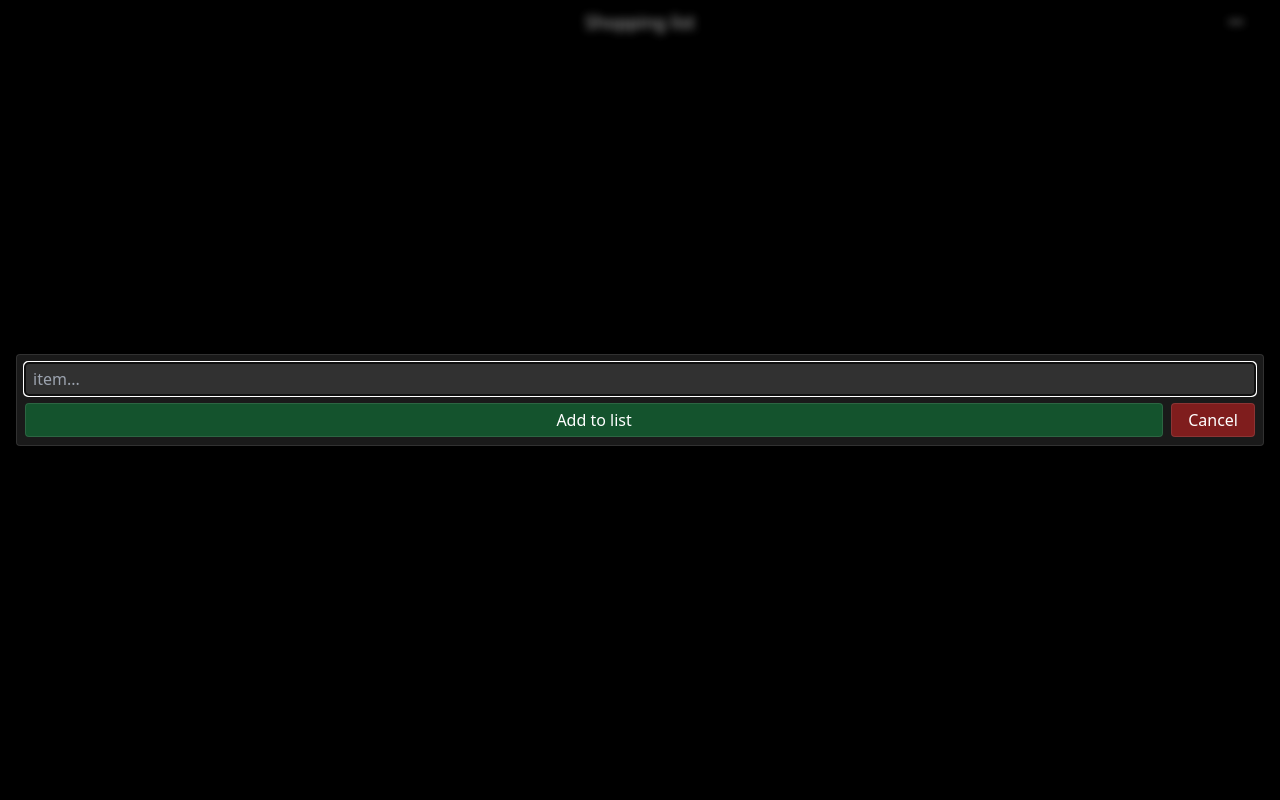
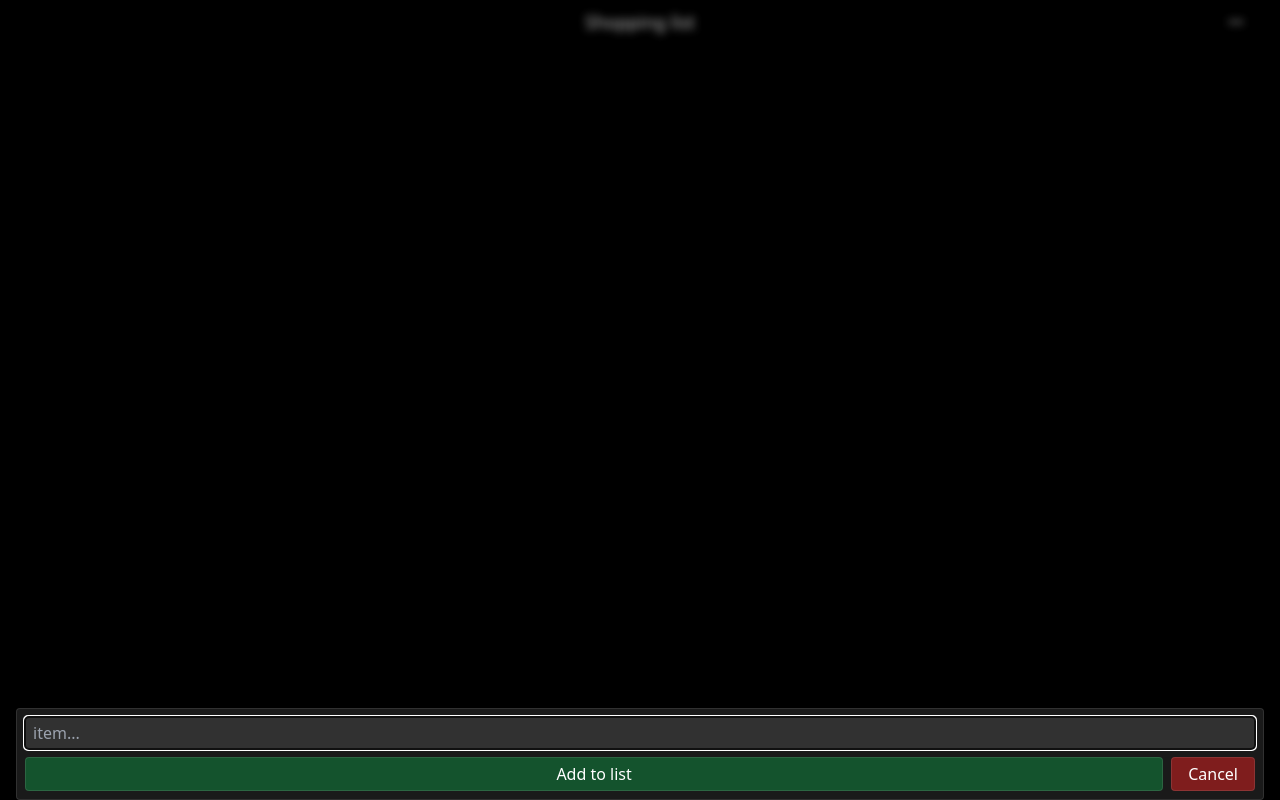
Before and after one commit to Hook-88/shopping-list, a React (Vite) app: page / in a window 1280 px wide. Built offline with nearby package versions, Linux system fonts and the light colour scheme; no server answers; the database is empty.

Commit message:
refacotr code

```diff
--- a/src/pages/shoppingList/AddItemToListEl.jsx
+++ b/src/pages/shoppingList/AddItemToListEl.jsx
@@ -52,10 +52,10 @@ export default function AddItemToListEl() {
 
     return (
         <dialog ref={dialogRef}>
-            <div className="fixed inset-0 w-full h-full bg-black/20 backdrop-blur-sm text-white flex flex-col gap-4 justify-center items-center px-4">
+            <div className="fixed inset-0 w-full h-full bg-black/20 backdrop-blur-sm text-white flex flex-col gap-4 justify-end items-center px-4">
             {
                 bannerTekst && (
-                    <div className="bg-green-200/40 backdrop-blur rounded border border-white/10 text-center p-4 fixed inset-x-0 mb-40 mx-4">
+                    <div className="bg-green-200/40 backdrop-blur w-full rounded border border-white/10 text-center flex-grow-0 py-4">
                         {bannerTekst}
                     </div>
                 )
```
